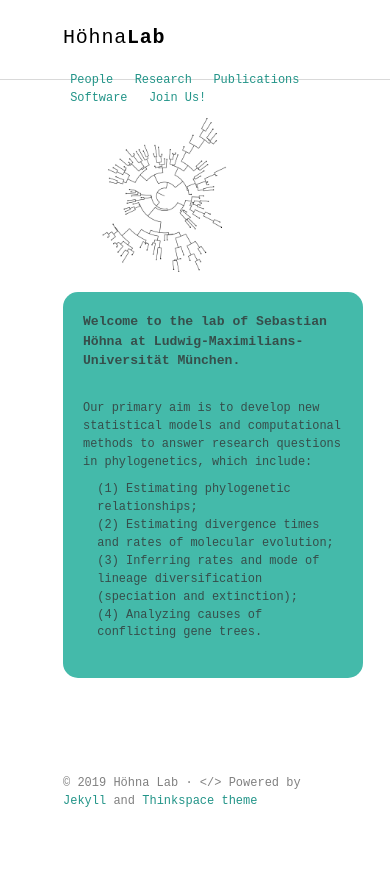
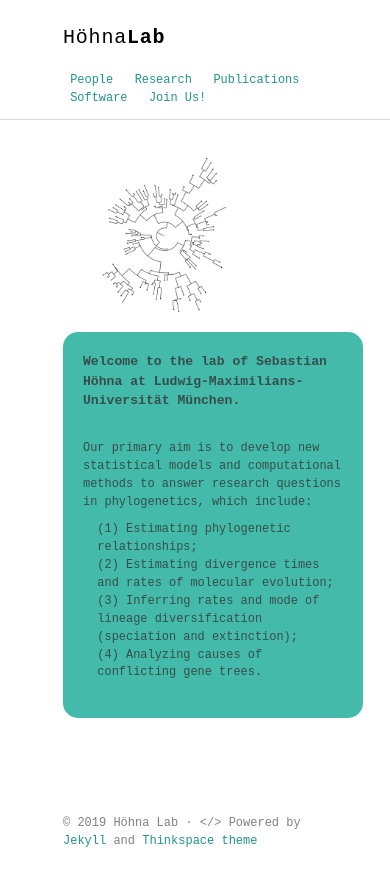
Before and after one commit to hoehnalab/hoehnalab.github.io, a Jekyll site: the page built from index.html, in a window 390 px wide. Shown: the top 886 px of the page. Built offline with Jekyll 4.4.1, drawn with Linux system fonts in a browser that asks for light colours; some web fonts are replaced.

Commit message:
Header size for mobile

```diff
--- a/assets/scss/_layout.scss
+++ b/assets/scss/_layout.scss
@@ -85,6 +85,14 @@ hr {
   border-bottom: 1px solid lighten($light-gray-color, 5%);
   margin-bottom: $small-spacing;
   min-height: 80px;
+}
+
+@media only screen and (max-width: 480px) {
+    .site-header {
+        border-bottom: 1px solid lighten($light-gray-color, 5%);
+        margin-bottom: $small-spacing;
+        height: 120px;
+    }
 }
 
 .intro {
```
